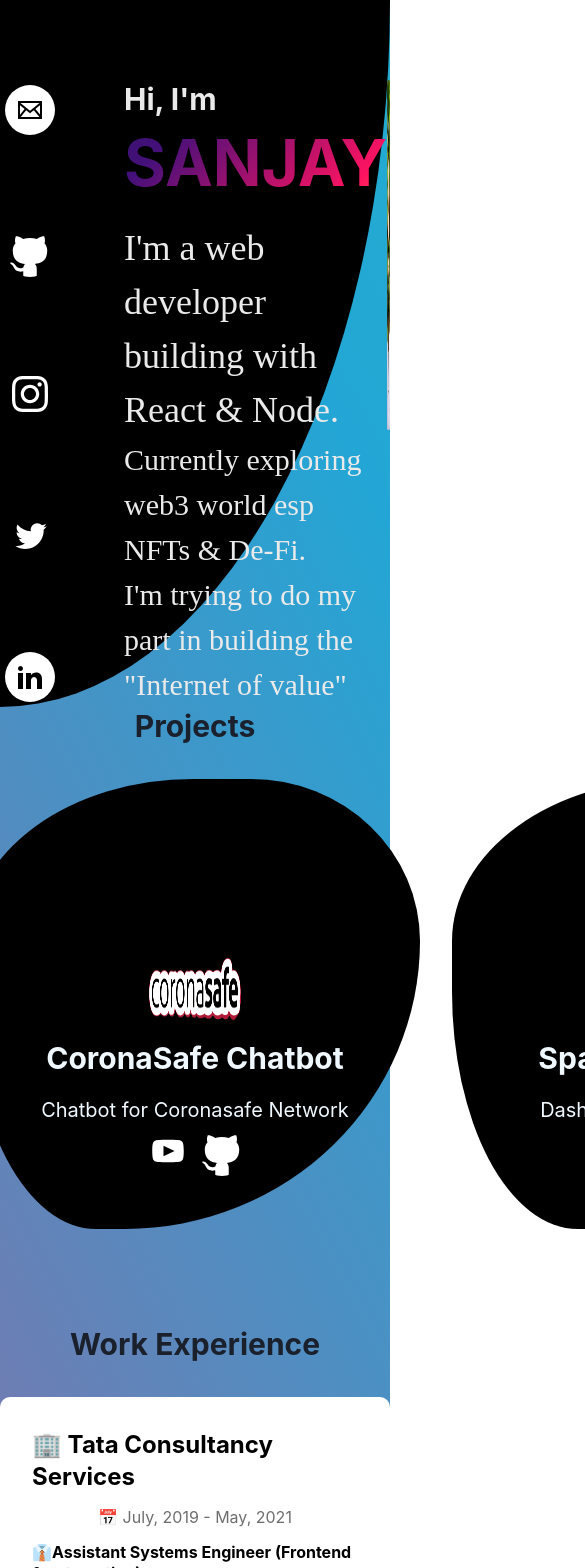
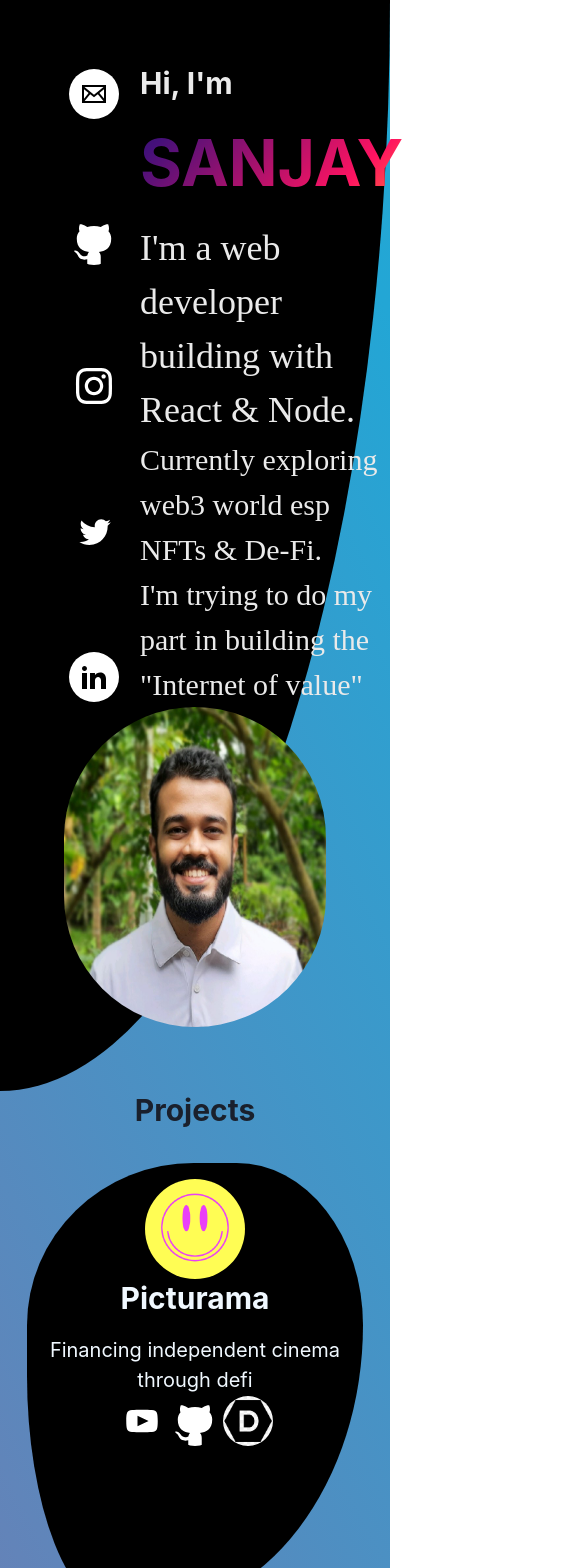
Before and after one commit to sanjayrjs16/personal-website, a Next.js app: page / in a window 390 px wide. Shown: the top 1568 px of the page, 585 px wide, since content can reach past the window. Built offline with nearby package versions, Linux system fonts and the light colour scheme.

Commit message:
Responsive issues fixed

```diff
--- a/pages/_app.tsx
+++ b/pages/_app.tsx
@@ -13,3 +13,9 @@
 }
 
 export default MyApp;
+
+export async function getStaticProps() {
+  return {
+    props: {}, // will be passed to the page component as props
+  };
+}
--- a/src/components/Header.tsx
+++ b/src/components/Header.tsx
@@ -32,6 +32,7 @@
       background="black"
       className={styles.headerFlex}
       justifyContent={"space-around"}
+      flexWrap={["wrap", "wrap", "wrap", "nowrap"]}
     >
       <Flex justifyContent={"space-around"}>
         <Flex
@@ -86,11 +87,13 @@
             </a>
           </Square>
         </Flex>
-        <Box marginLeft={"4rem"}>
-          <Heading mb={4}>
-            Hi, I&#x27;m<span className={styles.animateCharcter}> Sanjay</span>
+        <Box marginLeft={["1rem", "2rem", "3rem", "5rem"]}>
+          <Heading mb={4} size="xl">
+            Hi, I&#x27;m
           </Heading>
-
+          <Heading mb={4} fontSize={["1rem", "2rem", "3rem", "5rem"]}>
+            <span className={styles.animateCharcter}> Sanjay</span>
+          </Heading>
           <Text fontSize="4xl">
             I&#x27;m a web developer building with React & Node.
           </Text>
@@ -107,9 +110,9 @@
         <Box borderRadius={"100%"}>
           <Img
             borderRadius="full"
-            boxSize="350px"
+            boxSize="20rem"
             src={"./sanjay.jpeg"}
-            alt="Dan Abramov"
+            alt="Sanjay Rajesh"
           />
         </Box>
       </Flex>
--- a/src/components/Project.tsx
+++ b/src/components/Project.tsx
@@ -31,7 +31,12 @@
 }: ProjectProps) => {
   return (
     <Box className={styles.sliderThumb}>
-      <Flex direction={"column"} alignContent={"center"} alignItems={"center"}>
+      <Flex
+        direction={"column"}
+        alignContent={"center"}
+        alignItems={"center"}
+        pb={"9rem"}
+      >
         <Img borderRadius="full" boxSize="100px" src={image} alt={title} />
         <Heading mb={4}>{title}</Heading>
         <Text fontSize="xl">{description}</Text>
--- a/src/components/Projects.tsx
+++ b/src/components/Projects.tsx
@@ -26,8 +26,11 @@
       <Heading mb={4} textAlign={"center"}>
         Projects
       </Heading>
-      <Container>
-        <Flex justifyContent={"center"}>
+
+      <Flex
+        justifyContent={"center"}
+        flexWrap={["wrap", "wrap", "wrap", "nowrap"]}
+      >
         <Box>
           <Project
             title="Picturama"
@@ -57,7 +60,6 @@
           />
         </Box>
       </Flex>
-      </Container>
     </>
   );
 };
--- a/src/theme/index.ts
+++ b/src/theme/index.ts
@@ -74,11 +74,11 @@
   },
 };
 const breakpoints = createBreakpoints({
-  sm: "320px",
-  md: "768px",
-  lg: "960px",
-  xl: "1200px",
-  "2xl": "1536px",
+  sm: "30em",
+  md: "48em",
+  lg: "62em",
+  xl: "80em",
+  "2xl": "96em",
 });
 
 const components = {
--- a/styles/Home.module.css
+++ b/styles/Home.module.css
@@ -36,6 +36,7 @@
   font-family: "cursive";
   border-radius: 0 0 100% 0;
   justify-content: flex-start;
+  padding: 4rem;
 }
 .gradientBackground {
   background: linear-gradient(62deg, #ee7752, #e73c7e, #23a6d5, #23d5ab);
@@ -69,8 +70,9 @@
   text-align: center;
   align-items: center;
   padding-top: 10rem;
-  width: 450px;
+  width: 21rem;
   height: 450px;
+  padding: 1rem;
   margin: 1rem;
   background: black;
   background-position: center;
@@ -105,7 +107,6 @@
 }
 
 .sliderThumb:hover {
-  width: 450px;
   height: 450px;
   animation-play-state: paused;
   background-color: black;
```
Lines whose indentation alone changed are shown as unchanged.
